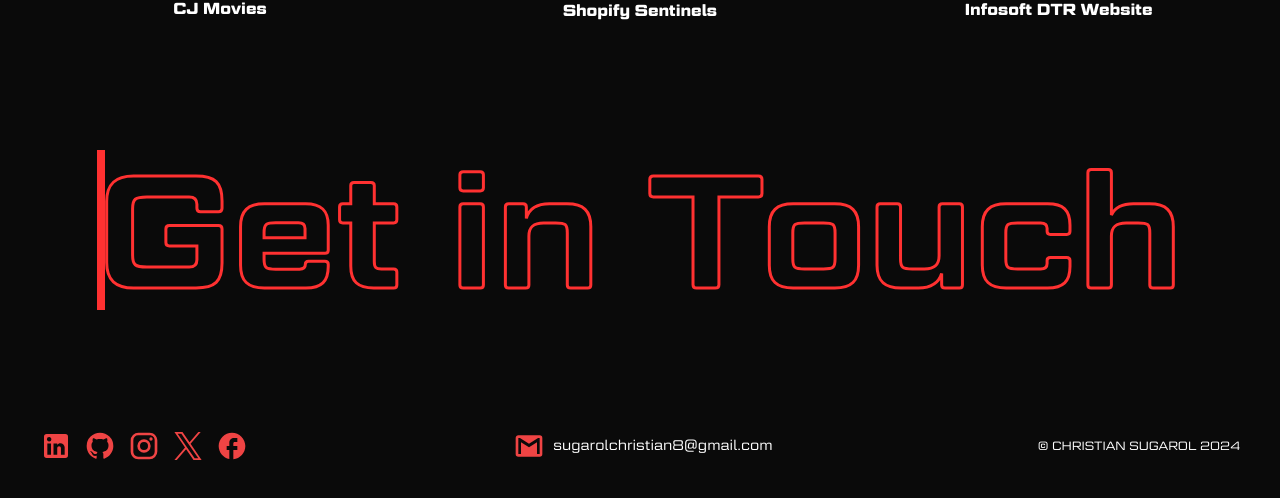
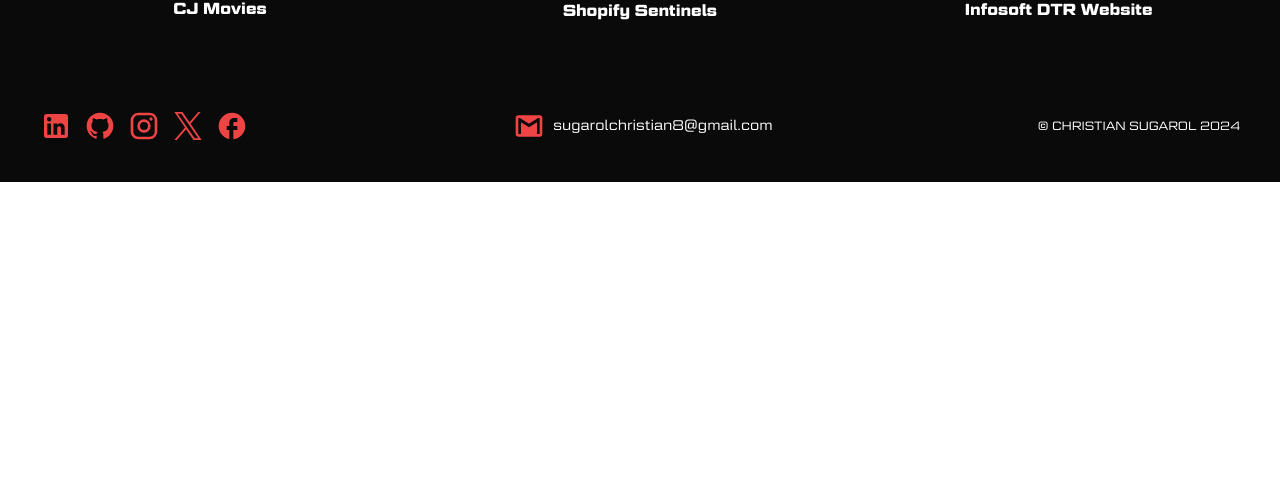
Before and after one commit to Christiannjhay/portfolio-website, a React (Vite) app: page / in a window 1280 px wide. Shown: the part 2444-2942 px from the top of the page. After the commit the page ends 2626 px from the top, so only its background shows below. Built offline with nearby package versions, Linux system fonts and the light colour scheme.

Commit message:
removed contact us

```diff
--- a/src/Pages/HomePage.tsx
+++ b/src/Pages/HomePage.tsx
@@ -26,9 +26,6 @@
         <HighlightsSection />
       </div>
       <div className="w-full">
-        <ContactUsSection />
-      </div>
-      <div className="w-full">
         <Footer />
       </div>
       <ScrollToTop />
```
